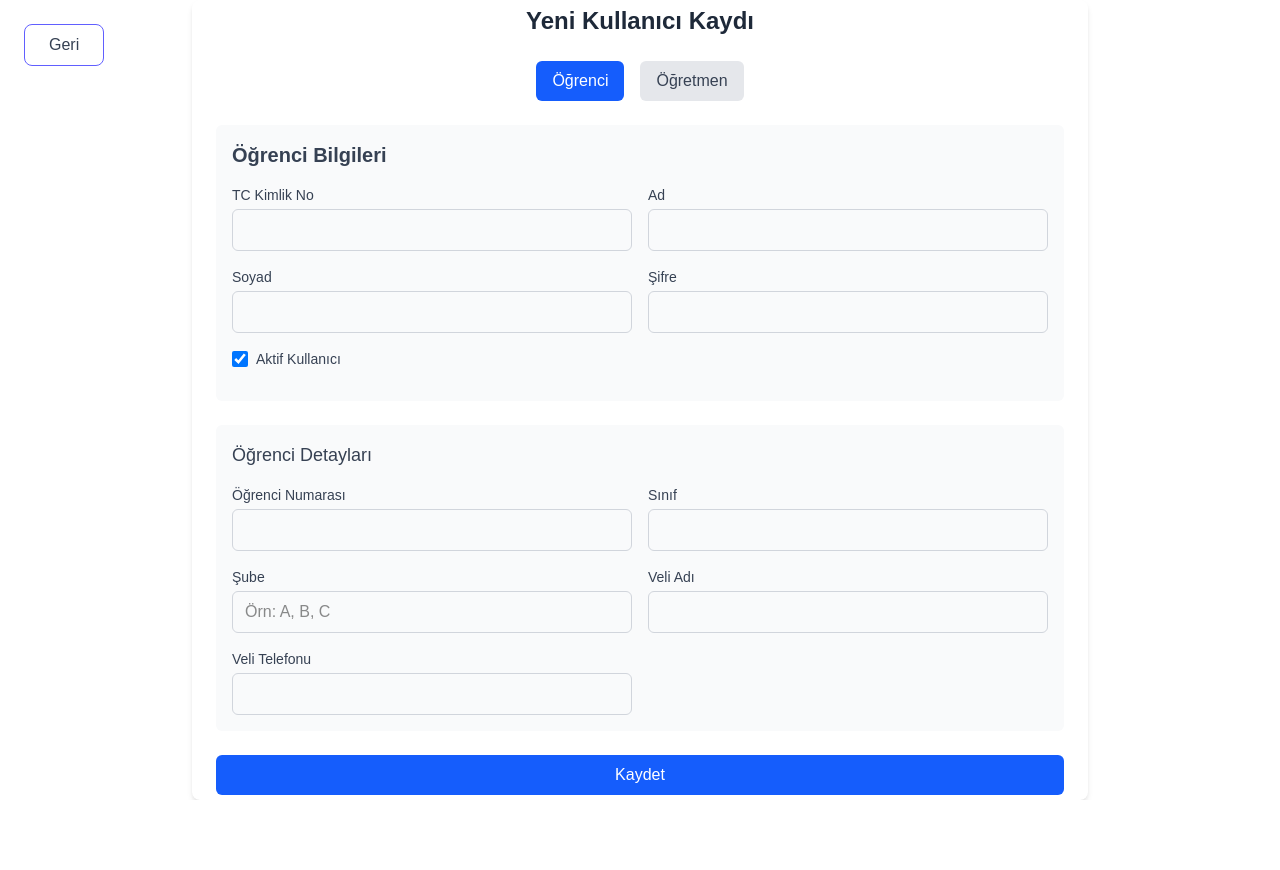
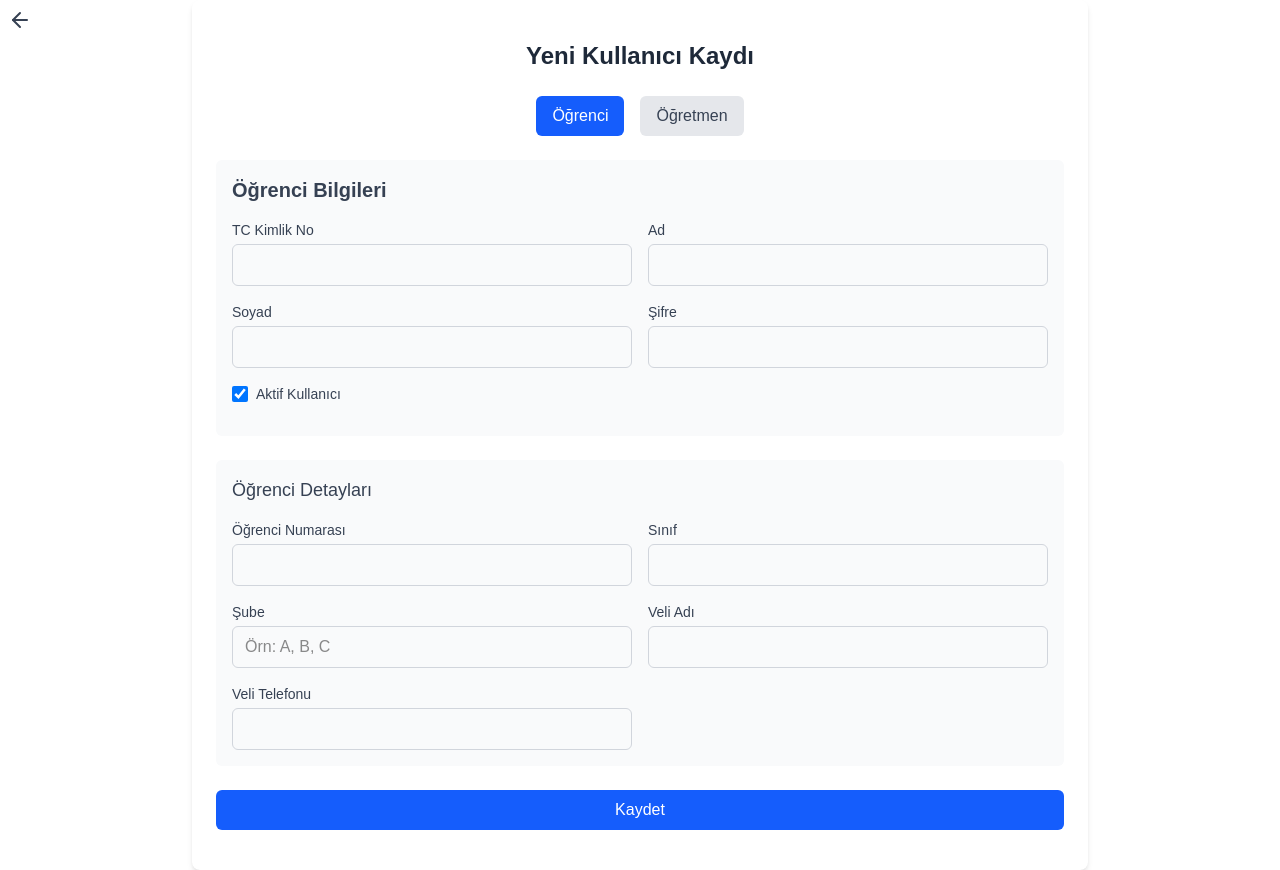
Before and after one commit to Medyanes-360/bilfen-backend, a Next.js app: page /register in a window 1280 px wide. Before the commit the page ends 800 px from the top, so only its background shows below. Built offline with nearby package versions, Linux system fonts and the light colour scheme.

Commit message:
some CSS changesin student and teacher sections

```diff
--- a/app/register/page.jsx
+++ b/app/register/page.jsx
@@ -2,6 +2,7 @@
 import Link from "next/link";
 import { useRouter } from "next/navigation";
 import { Suspense, useEffect, useState } from "react";
+import { ArrowLeft } from "lucide-react";
 
 // SearchParams için ayrı bir bileşen oluşturalım
 function RegisterForm() {
@@ -143,12 +144,13 @@ function RegisterForm() {
 
   return (
     <div className="relative">
-      <Link
+     <Link
         href="/"
-        className="absolute top-6 left-6 border border-indigo-500 text-gray-700 px-6 py-2 rounded-lg hover:bg-gray-100 transition">
-        Geri
+        className="absolute top-2 left-2  text-gray-700  ">
+        <ArrowLeft/>
       </Link>
-      <div className="max-w-4xl mx-auto p-6  rounded-lg shadow-md h-screen bg-white flex flex-col justify-center">
+      <div className="max-w-4xl mx-auto px-6 py-10 rounded-lg shadow-md min-h-screen bg-white flex flex-col justify-start overflow-y-auto">
+
         <h1 className="text-2xl font-bold text-center text-gray-800 mb-6">Yeni Kullanıcı Kaydı</h1>
 
         {message.text && (
--- a/app/students/page.jsx
+++ b/app/students/page.jsx
@@ -1,6 +1,7 @@
 "use client";
 import Link from "next/link";
 import { useEffect, useState } from "react";
+import { ArrowLeft } from "lucide-react";
 
 export default function StudentsPage() {
   const [students, setStudents] = useState([]);
@@ -67,12 +68,8 @@ export default function StudentsPage() {
 
   return (
     <div className="relative">
-      <Link
-        href="/"
-        className="absolute top-6 left-6 border border-indigo-500 text-gray-700 px-6 py-2 rounded-lg hover:bg-gray-100 transition">
-        Geri
-      </Link>
-      <div className="container mx-auto px-4 py-8">
+
+      <div className="container mx-auto  px-4 py-10">
         <div className="flex justify-between items-center mb-6">
           <h1 className="text-2xl font-bold text-gray-800">Öğrenci Listesi</h1>
           <Link
@@ -188,6 +185,11 @@ export default function StudentsPage() {
           </div>
         </div>
       </div>
+      <Link
+        href="/"
+        className="absolute top-2 left-2  text-gray-700  ">
+        <ArrowLeft/>
+      </Link>
     </div>
   );
 }
--- a/app/teachers/page.jsx
+++ b/app/teachers/page.jsx
@@ -1,6 +1,7 @@
 "use client";
 import Link from "next/link";
 import { useEffect, useState } from "react";
+import { ArrowLeft } from "lucide-react";
 
 export default function TeachersPage() {
   const [teachers, setTeachers] = useState([]);
@@ -87,8 +88,8 @@ export default function TeachersPage() {
     <div className="relative">
       <Link
         href="/"
-        className="absolute top-6 left-6 border border-indigo-500 text-gray-700 px-6 py-2 rounded-lg hover:bg-gray-100 transition">
-        Geri
+        className="absolute top-2 left-2  text-gray-700  ">
+        <ArrowLeft/>
       </Link>
       <div className="container mx-auto px-4 py-8">
         <div className="flex justify-between items-center mb-6">
```
